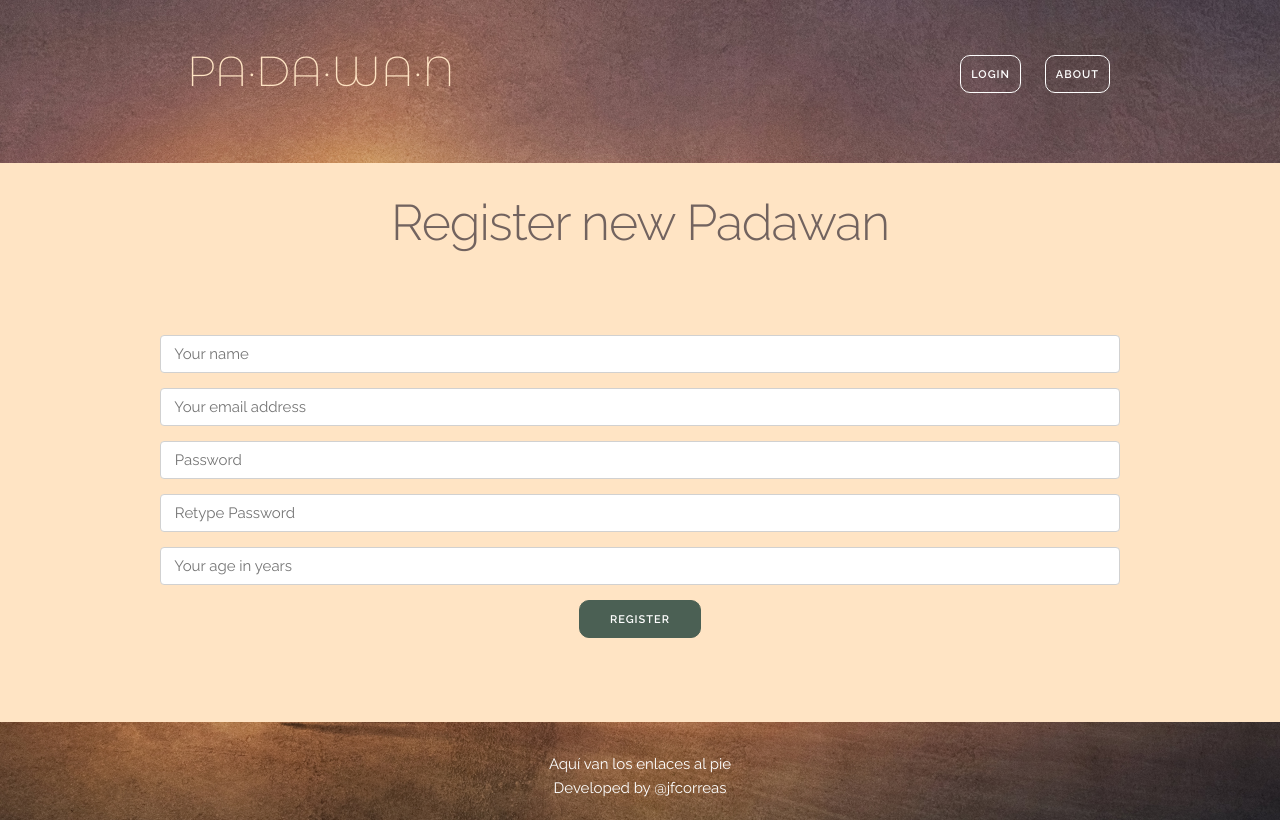
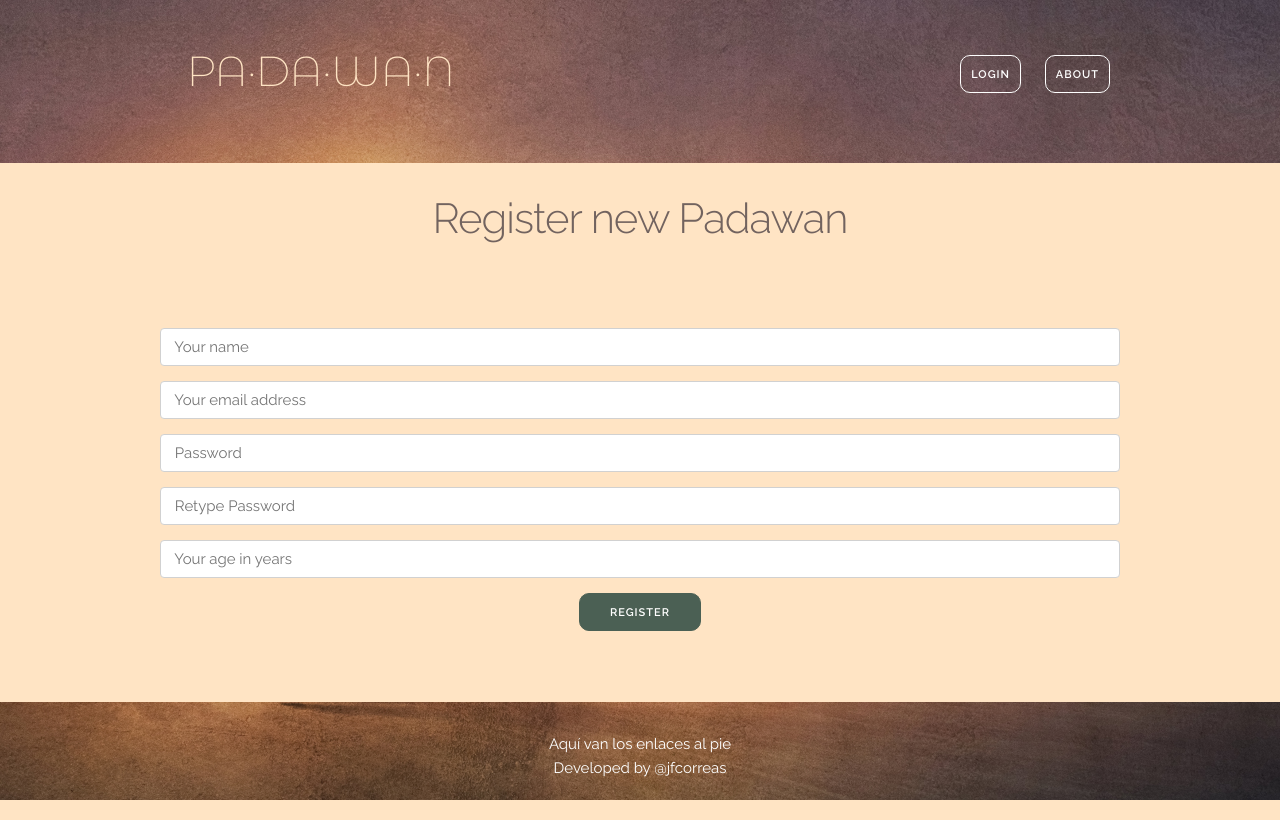
Before and after one commit to jfcorreas/pa-da-wa-n, a Flask app: page /account/register in a window 1280 px wide. Run offline with Flask 2, Linux system fonts and the light colour scheme.

Commit message:
Repair footer position in CSS

```diff
--- a/padawan/static/css/padawan.css
+++ b/padawan/static/css/padawan.css
@@ -18,7 +18,7 @@
   border-color: #67766a;
 }
 .all-but-footer {
-  min-height: calc(100vh - 78px);
+  min-height: calc(100vh - 70px);
   background: bisque;
 }
 .main-content {
@@ -169,6 +169,9 @@ footer {
   .top-menu-multiplier a {
     font-size: 2.2rem;
   }
+  .all-but-footer {
+    min-height: calc(100vh - 98px);
+  }
 }
 
 /* Bigger than 750 */
--- a/padawan/templates/account/index.html
+++ b/padawan/templates/account/index.html
@@ -2,8 +2,8 @@
 {% block title %}Welcome Young Padawan{% endblock %}
 
 {% block main_content %}
-    <div class="section">
-        <h1>Your PA·DA·WA·N Account</h1>
+    <div class="section section-heading">
+        <h2>Your PA·DA·WA·N Account</h2>
 
         <div>
             Welcome to your account {{ user.name }}!
--- a/padawan/templates/account/login.html
+++ b/padawan/templates/account/login.html
@@ -3,7 +3,7 @@
 
 {% block main_content %}
     <div class="section section-heading">
-        <h1>Login to PA·DA·WA·N</h1>
+        <h2>Login to PA·DA·WA·N</h2>
 
         <div class="account-form">
             <form action="" method="POST">
--- a/padawan/templates/account/register.html
+++ b/padawan/templates/account/register.html
@@ -3,7 +3,7 @@
 
 {% block main_content %}
     <div class="section section-heading">
-        <h1>Register new Padawan</h1>
+        <h2>Register new Padawan</h2>
     </div>
     <div class="section account-form">
         <form action="" method="POST">
```
